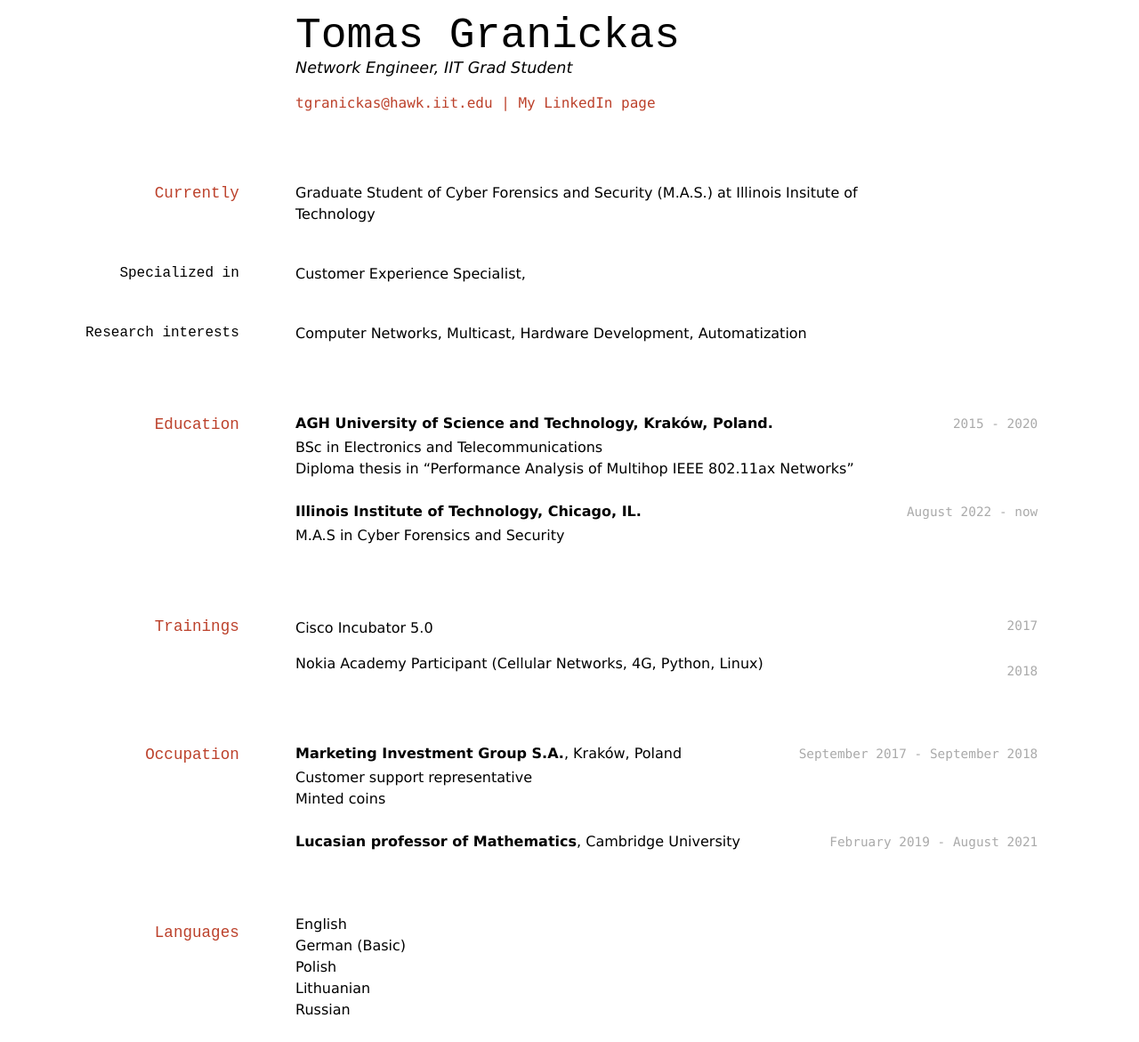
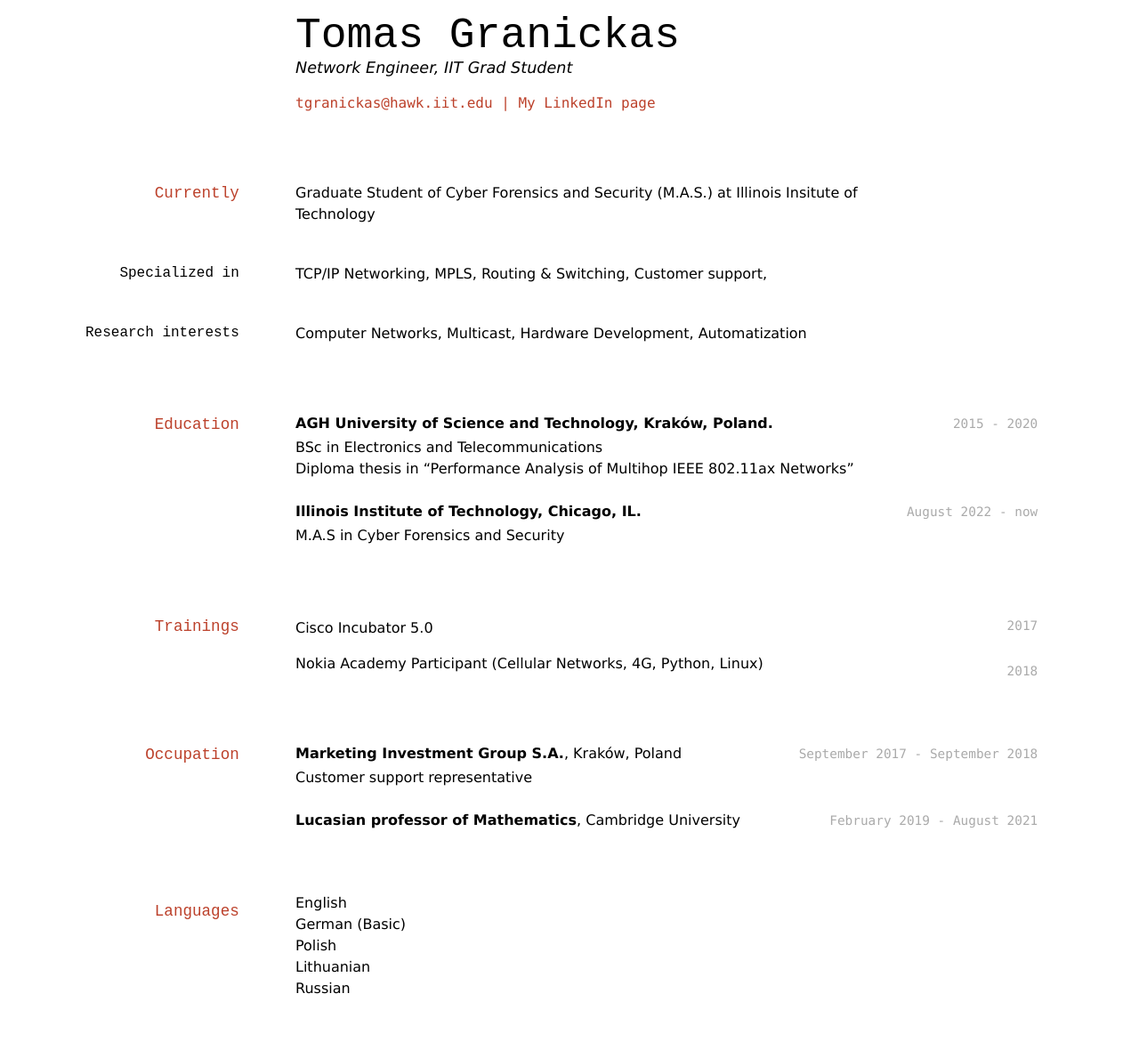
Before and after one commit to Loonzard/Loonzard.github.io, a Jekyll site: the page built from index.md, in a window 1280 px wide. Shown: the whole page at 89% size. Built offline with Jekyll 4.4.1, drawn with Linux system fonts in a browser that asks for light colours; after the commit the page ends 1147 px from its top, so only the background shows below that.

Commit message:
Update index.md

```diff
--- a/index.md
+++ b/index.md
@@ -16,7 +16,7 @@ Graduate Student of Cyber Forensics and Security (M.A.S.) at Illinois Insitute o
 
 ### Specialized in
 
-Customer Experience Specialist,
+TCP/IP Networking, MPLS, Routing & Switching, Customer support,
 
 
 ### Research interests
@@ -74,7 +74,6 @@ __Illinois Institute of Technology, Chicago, IL.__
 __Marketing Investment Group S.A.__, Kraków, Poland
 
 - Customer support representative
-- Minted coins
 
 `February 2019 - August 2021`
 __Lucasian professor of Mathematics__, Cambridge University
```
